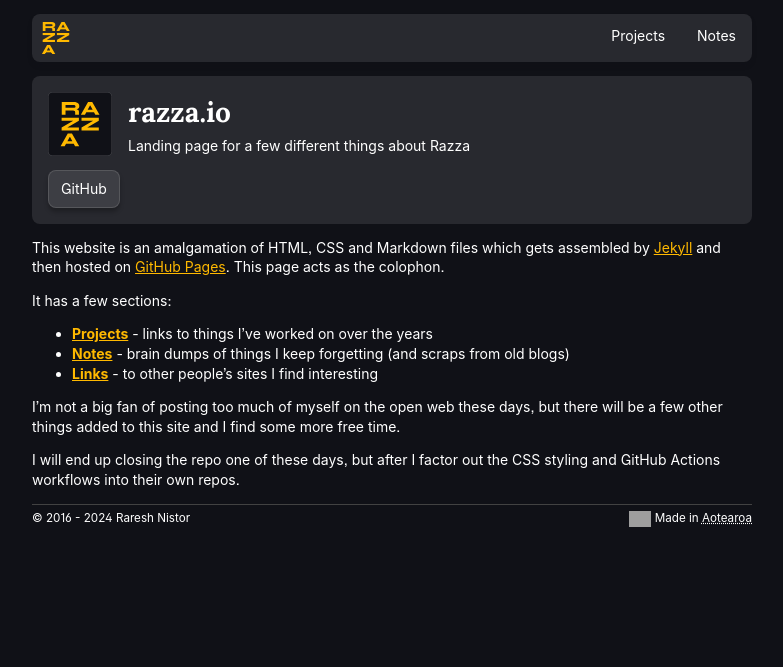
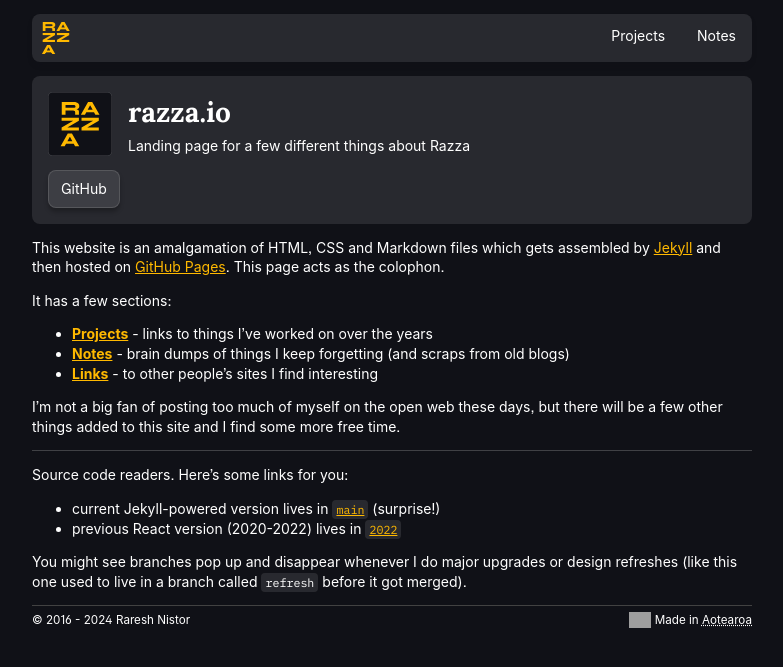
Before and after one commit to itisrazza/razza.io, a Jekyll site: the page built from _projects/razza.io.md, in a window 1280 px wide. Shown: the top 667 px of the page, without its empty margins (248-1031 px from the left). Built offline with Jekyll 4.4.1, drawn with Linux system fonts in a browser that asks for light colours; some web fonts are replaced; grey boxes are pictures that could not be loaded.

Commit message:
Shifted a few links around

```diff
--- a/_projects/razza.io.md
+++ b/_projects/razza.io.md
@@ -19,11 +19,21 @@ It has a few sections:
 
 I'm not a big fan of posting too much of myself on the open web these days, but there will be a few other things added to this site and I find some more free time.
 
-I will end up closing the repo one of these days, but after I factor out the CSS styling and GitHub Actions workflows into their own repos.
-
 [Jekyll]: https://jekyllrb.com/
 [GitHub Pages]: https://pages.github.com/
 
 [Projects]: /projects
 [Notes]: /notes
 [Links]: /links
+
+---
+
+Source code readers. Here's some links for you:
+
+* current Jekyll-powered version lives in [`main`][main] (surprise!)
+* previous React version (2020-2022) lives in [`2022`][2022]
+
+[main]: https://github.com/itisrazza/razza.io/tree/main
+[2022]: https://github.com/itisrazza/razza.io/tree/2022
+
+You might see branches pop up and disappear whenever I do major upgrades or design refreshes (like this one used to live in a branch called `refresh` before it got merged).
```
Also changed, not shown: links.md (+9 -1 lines).
